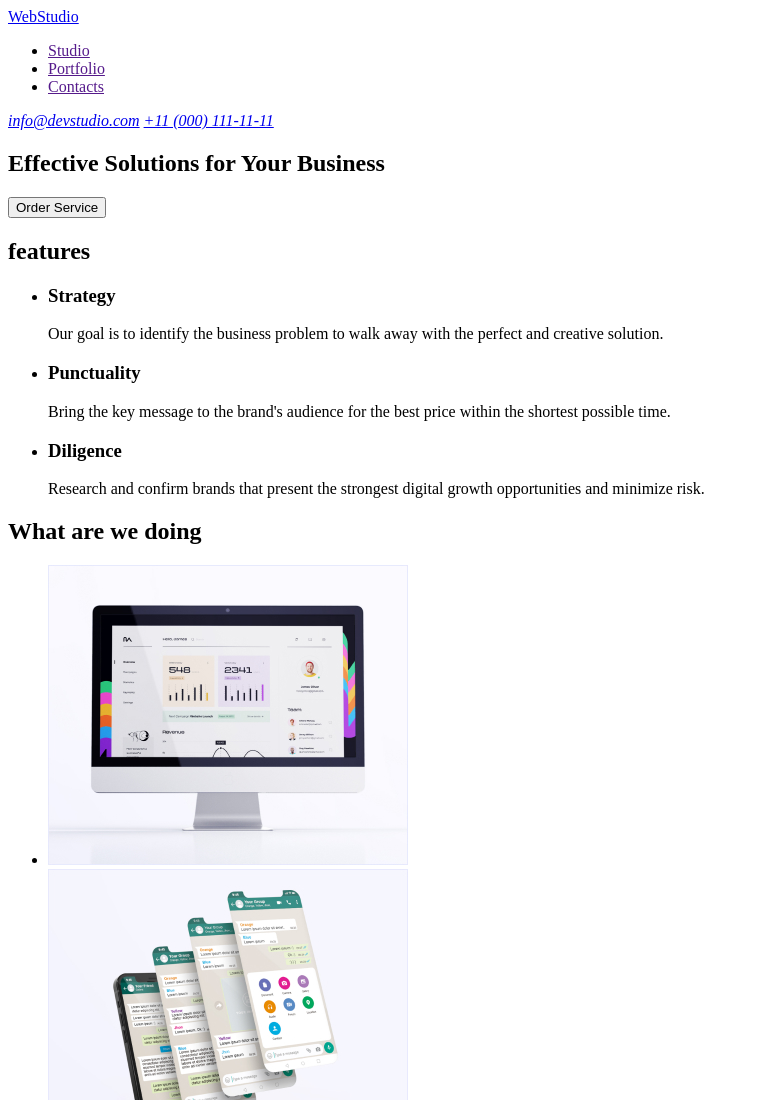
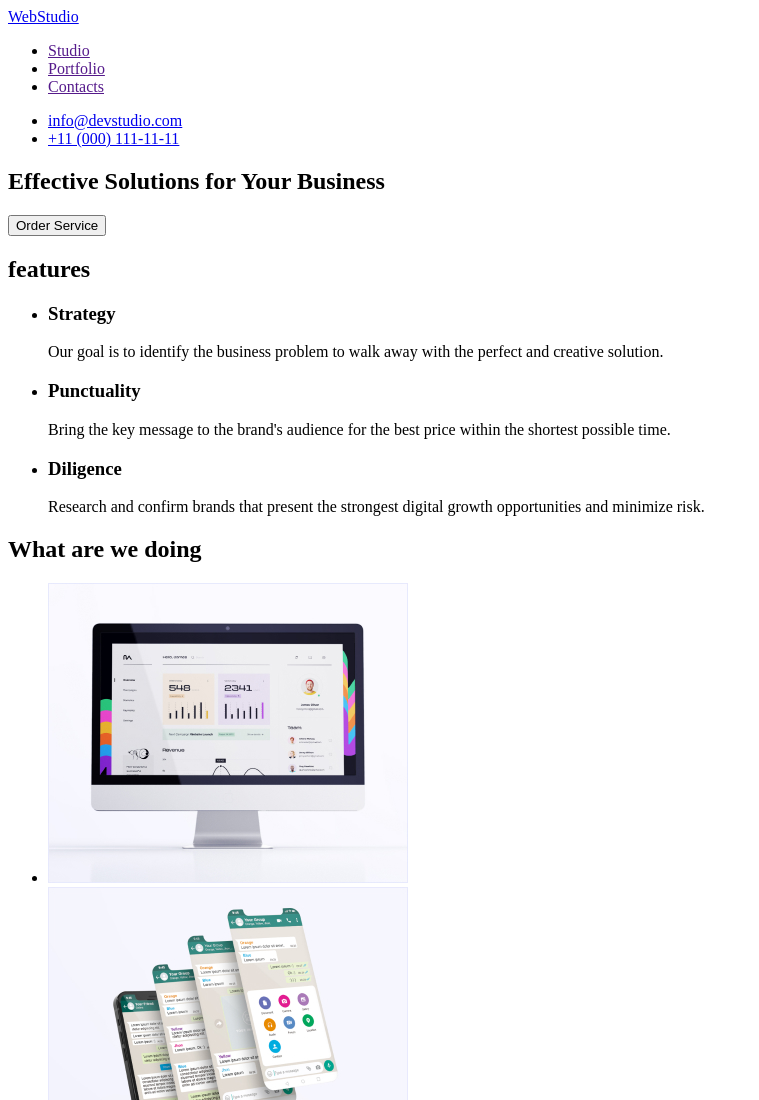
Before and after one commit to mariiapelypyshyn/goit-markup-hw-01, a plain HTML site: page index.html in a window 1280 px wide. Shown: the top 1100 px of the page, without its empty margins (0-759 px from the left). Drawn offline with Linux system fonts and the light colour scheme.

Commit message:
goit-markup-hw-01 edited

```diff
--- a/index.html
+++ b/index.html
@@ -4,7 +4,7 @@
     <meta charset="UTF-8" />
     <meta http-equiv="X-UA-Compatible" content="IE=edge" />
     <meta name="viewport" content="width=device-width, initial-scale=1.0" />
-    <title>Document</title>
+    <title>WebStudio</title>
   </head>
   <body>
     <header>
@@ -16,10 +16,14 @@
           <li><a href="">Contacts</a></li>
         </ul>
       </nav>
-      <address>
-        <a href="mailto:info@devstudio.com">info@devstudio.com</a>
-        <a href="tel:+110001111111">+11 (000) 111-11-11</a>
-      </address>
+      <ul>
+        <li>
+          <a href="mailto: info@devstudio.com">info@devstudio.com</a>
+        </li>
+        <li>
+          <a href="tel: +110001111111">+11 (000) 111-11-11</a>
+        </li>
+      </ul>
     </header>
     <main>
       <section>
```
